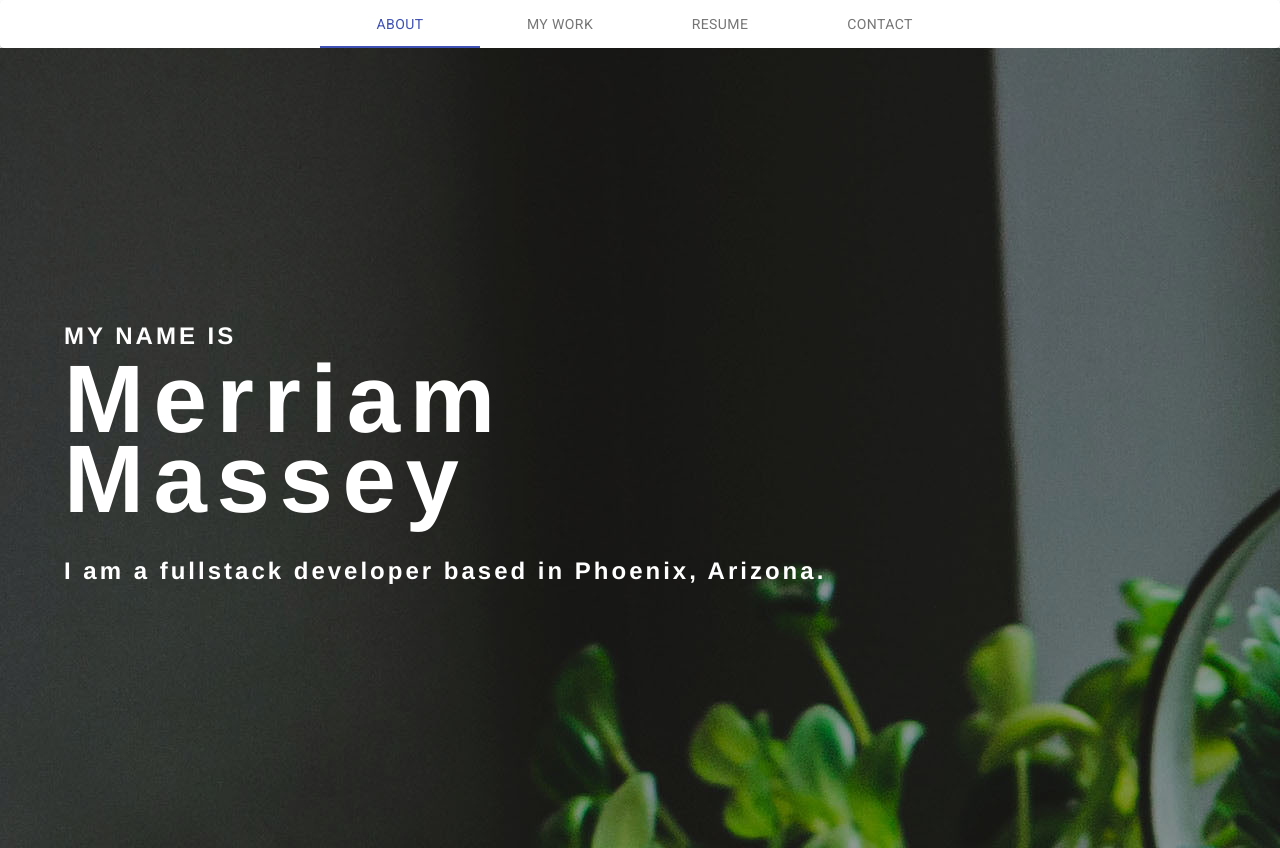
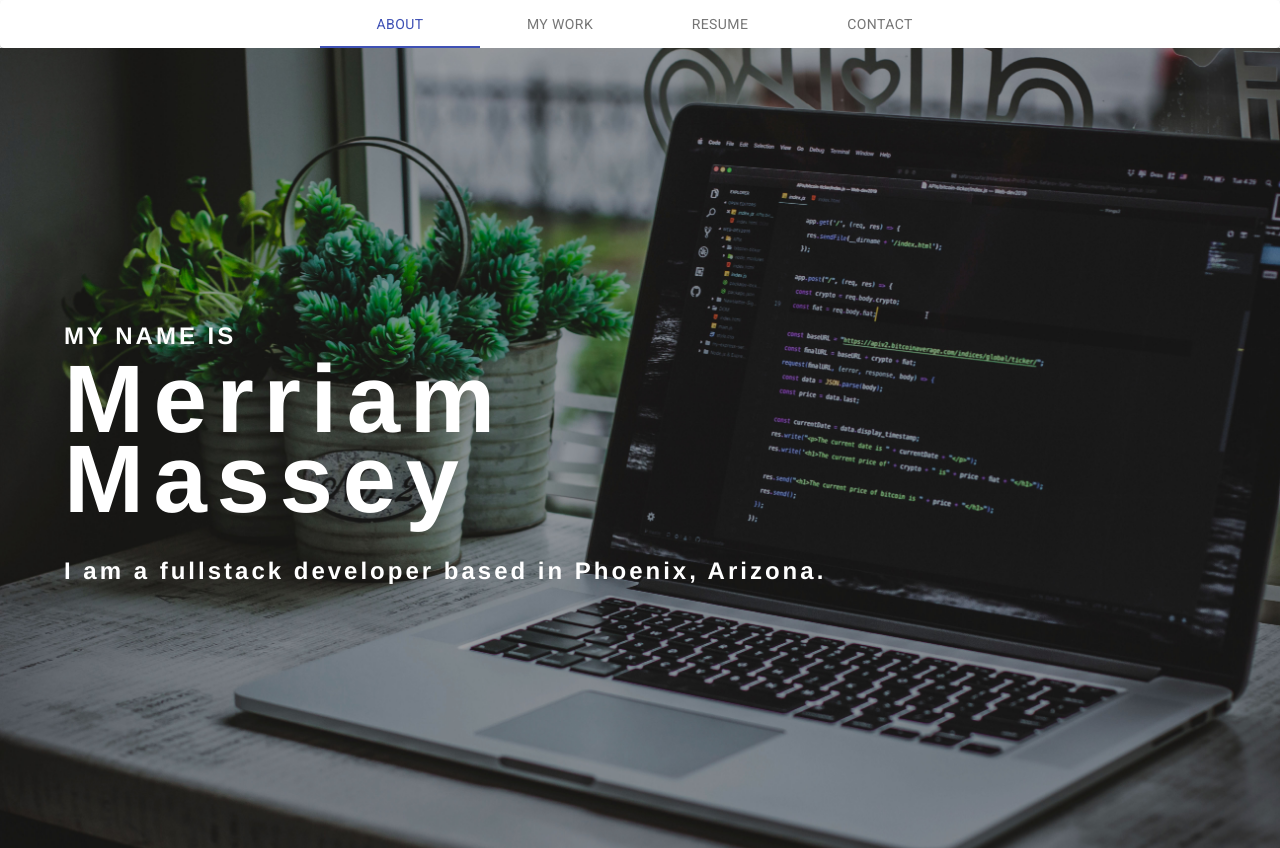
Before and after one commit to merriammassey/portfolio, a React (Create React App) app: page / in a window 1280 px wide. Built offline with nearby package versions, Linux system fonts and the light colour scheme.

Commit message:
changed portfolio path

```diff
--- a/src/App.js
+++ b/src/App.js
@@ -23,7 +23,7 @@ function App() {
           <Route exact path="/about">
             <About />
           </Route>
-          <Route path="/portfolio">
+          <Route path="/myportfolio">
             <Portfolio />
           </Route>
           <Route path="/resume">
--- a/src/components/About/index.js
+++ b/src/components/About/index.js
@@ -36,10 +36,6 @@ function About() {
             professional development, and consultant services to school
             districts throughout the state.
             <br />
-            <br />I love getting up early and accomplishing something
-            challenging before 8am - like running the hills in my neighborhood.
-            In my free time, I train for triathlons and enjoy Arizona's lakes
-            and trails with my dog Pookie.
           </article>
         </div>
       </div>
--- a/src/components/Home/style.css
+++ b/src/components/Home/style.css
@@ -1,5 +1,6 @@
 #homephoto {
   background-image: url("../../assets/darkcode.jpg");
+  background-size: cover;
   height: 100vh;
   color: white;
   display: flex;
@@ -33,12 +34,11 @@
 
 #mni {
   animation-name: mni;
-  animation-duration: 1s;
-  animation-delay: 2s;
+  animation-duration: 2s;
   animation-iteration-count: 1;
 }
 
-@keyframes mm {
+/* @keyframes mm {
   from {
     padding-left: 100%;
     opacity: 0%;
@@ -54,7 +54,7 @@
   animation-duration: 1s;
   animation-delay: 3s;
   animation-iteration-count: 1;
-}
+} */
 
 @keyframes iaa {
   from {
@@ -68,6 +68,5 @@
 #iaa::after {
   animation-name: iaa;
   animation-duration: 2s;
-  animation-delay: 5s;
   animation-iteration-count: 1;
 }
--- a/src/components/Nav/index.js
+++ b/src/components/Nav/index.js
@@ -30,7 +30,7 @@ function Nav() {
         centered
       >
         <Tab label="About" component={Link} to={"/about"} />
-        <Tab label="My work" component={Link} to={"/portfolio"} />
+        <Tab label="My work" component={Link} to={"/myportfolio"} />
         <Tab label="Resume" component={Link} to={"/resume"} />
         <Tab label="Contact" component={Link} to={"/contact"} />
       </Tabs>
```
